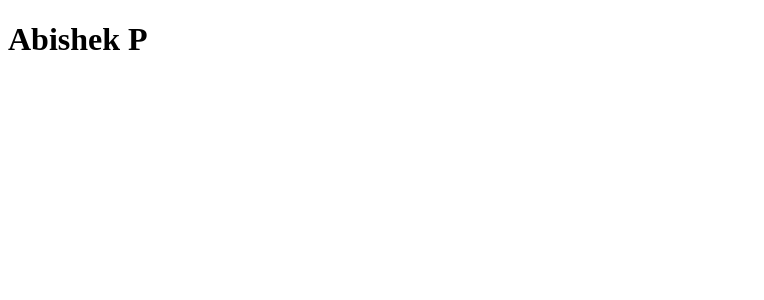
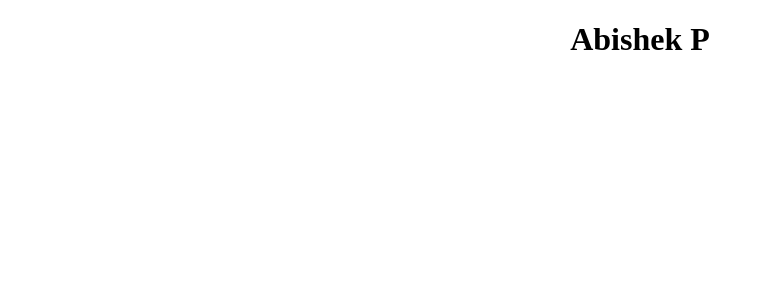
Before and after one commit to Abishek002-P/test-hub1, a React (Create React App) app: page / in a window 1280 px wide. Shown: the top 300 px of the page, without its empty margins (0-764 px from the left). Built offline with nearby package versions, Linux system fonts and the light colour scheme.

Commit message:
Updated scss

```diff
--- a/package.json
+++ b/package.json
@@ -12,6 +12,7 @@
     "react-dom": "^17.0.2",
     "react-router-dom": "^5.2.1",
     "react-scripts": "4.0.3",
+    "sass": "^1.39.0",
     "scss": "^0.2.4",
     "web-vitals": "^1.1.2"
   },
--- a/src/assets/css/Login.scss
+++ b/src/assets/css/Login.scss
@@ -1,6 +1,6 @@
-h1{
+.landing-text{
+    height: 100vh;
+    align-items: center;
     text-align: center;
-    align-items: center;
-    background-color: aqua;
-
+    justify-content: center;
 }
--- a/src/assets/css/Styles.scss
+++ b/src/assets/css/Styles.scss
@@ -1 +1 @@
-@import url(Login.scss);
+@import "./Login.scss";
--- a/src/index.js
+++ b/src/index.js
@@ -1,6 +1,7 @@
 import React from 'react';
 import ReactDOM from 'react-dom';
 import App from './App';
+import "./assets/css/Styles.scss";
 
 
 ReactDOM.render(
--- a/src/pages/login.js
+++ b/src/pages/login.js
@@ -1,11 +1,13 @@
 import React from 'react'
+
+
 
 
 
 export default function login() {
     return (
         <div>
-          <h1>Abishek P</h1>
+          <h1 className="landing-text">Abishek P</h1>
         </div>
     )
 }
```
Also changed, not shown: 1 other file (tests, documents, lock files or other folders).
